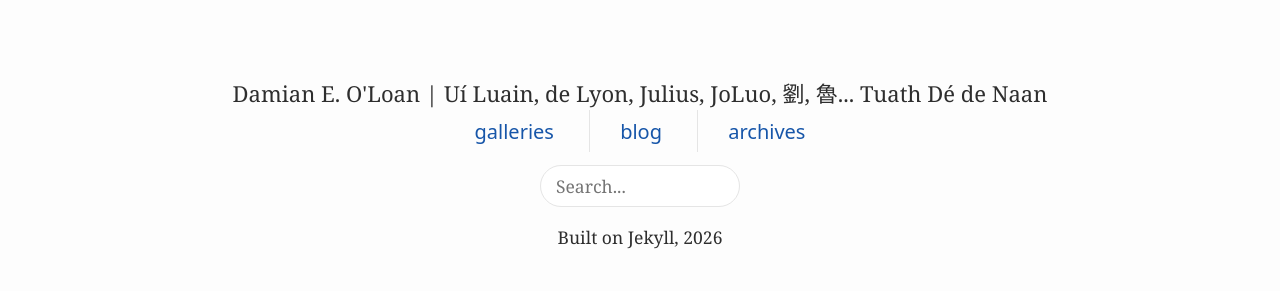
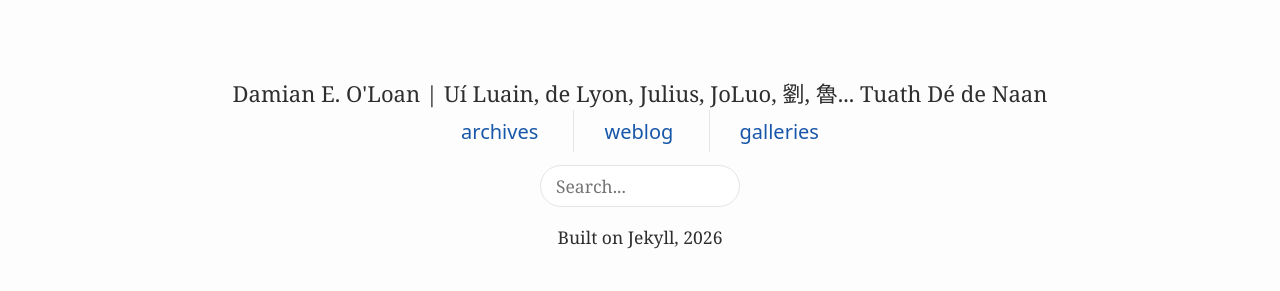
Before and after one commit to damianeoloan/damianeoloan.github.io, a Jekyll site: the page built from _archives/twitter-2020.md, in a window 1280 px wide. Shown: the part 623-914 px from the top of the page. Built offline with Jekyll 4.4.1, drawn with Linux system fonts in a browser that asks for light colours.

Commit message:
=Add display name to page titles, rename blog, re-order nav, fix nav menu margin colour

```diff
--- a/_data/nav-links.yml
+++ b/_data/nav-links.yml
@@ -1,6 +1,6 @@
+- name: archives
+  url: /archives
+- name: weblog
+  url: /blog/index
 - name: galleries
   url: /galleries
-- name: blog
-  url: /blog/index
-- name: archives
-  url: /archives
--- a/_includes/head.html
+++ b/_includes/head.html
@@ -3,7 +3,7 @@
   <meta http-equiv="X-UA-Compatible" content="IE=edge">
   <meta name="viewport" content="width=device-width, initial-scale=1">
 
-  <title>{% if page.title %}{{ page.title }}{% else %}{{ site.display_name }}{% endif %}</title>
+  <title>{% if page.title %}{{ page.title }}{% endif %} | {{ site.display_name }}</title>
   <meta name="description" content="{% if page.excerpt %}{{ page.excerpt | strip_html | strip_newlines | truncate: 160 }}{% else %}{{ site.description }}{% endif %}">
 
   <link rel="stylesheet" href="{{ "/css/normalize.css" | prepend: site.baseurl }}">
--- a/_sass/_layout.scss
+++ b/_sass/_layout.scss
@@ -137,7 +137,7 @@ nav.menu a.nav-link {
     display: table;
     margin: 0 auto;
     padding: 0 5rem var(--spacing-unit);
-    border-bottom: 1px solid $accent-color;
+    border-bottom: 1px solid $dark-grey;
   }
 }
 
--- a/blog/index.html
+++ b/blog/index.html
@@ -1,6 +1,6 @@
 ---
 layout: page
-title: Blog
+title: weblog
 ---
 <!-- Blog post list -->
 <ul class="blog-index">
```
